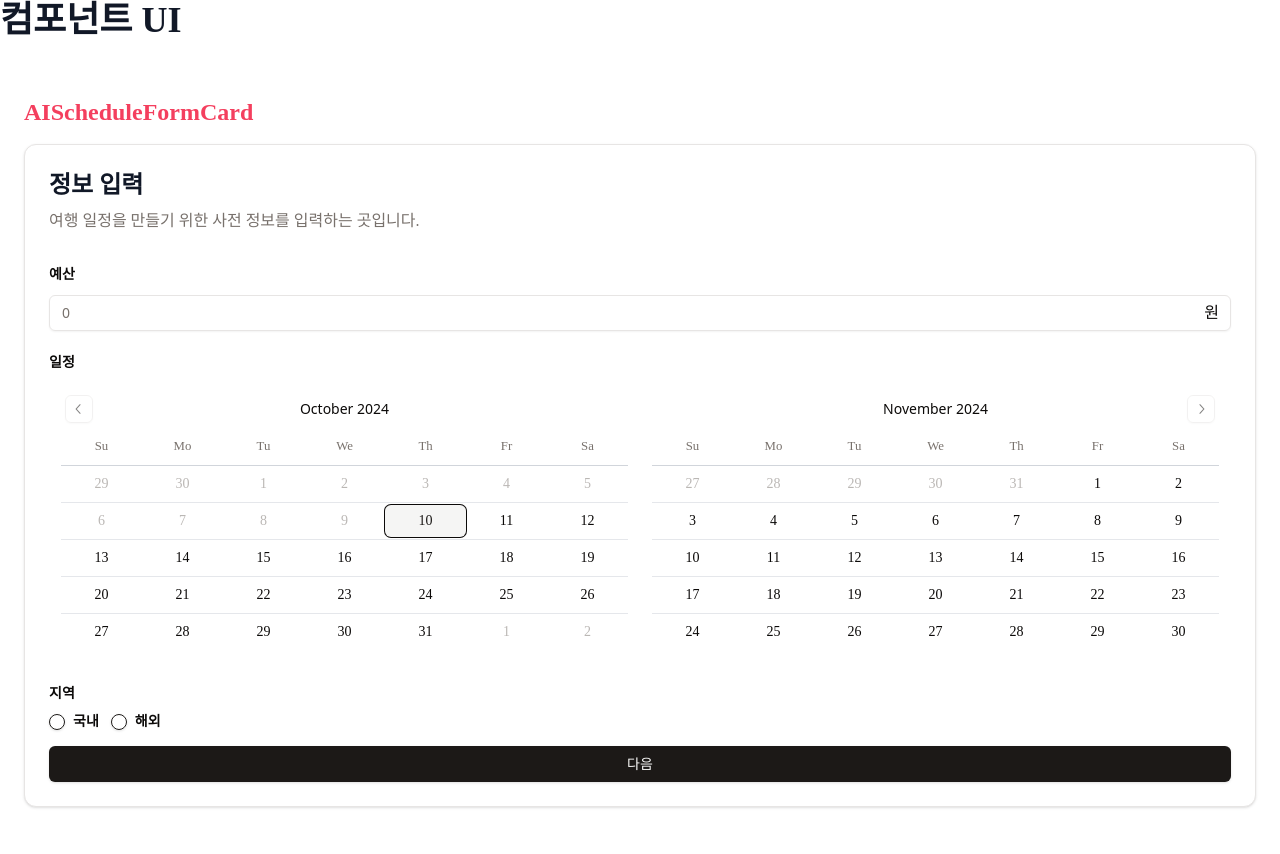
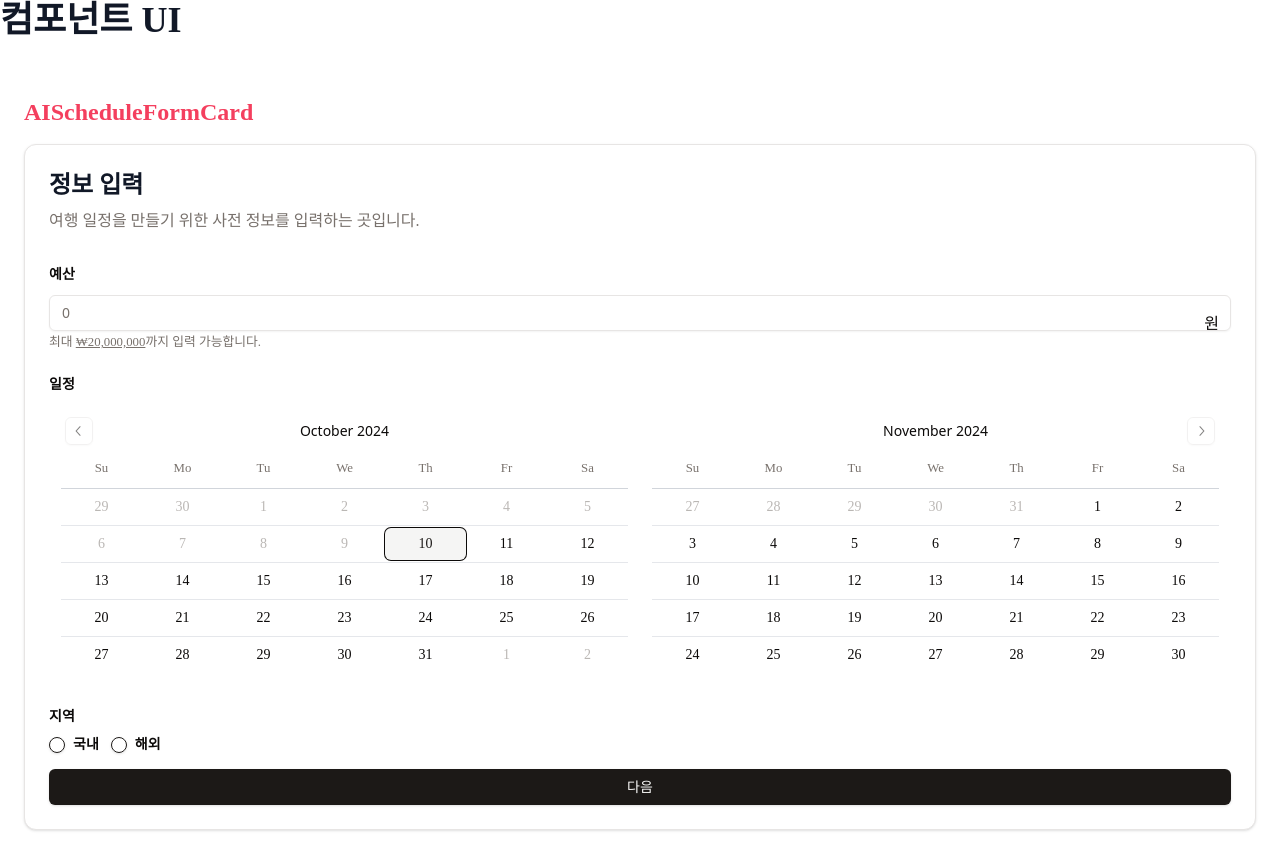
Before and after one commit to HowAboutThere/HowAboutThere-FE, a React (Vite) app in the folder howaboutthere-fe/: page /ui-components in a window 1280 px wide. Before the commit the page ends 831 px from the top, so only its background shows below. Built offline with nearby package versions, Linux system fonts and the light colour scheme; a web font is replaced by a local one.

Commit message:
Add: AISchedulrFormCard 내 예산 폼필드 설명 추가

```diff
--- a/howaboutthere-fe/src/components/Card/AIScheduleFormCard.tsx
+++ b/howaboutthere-fe/src/components/Card/AIScheduleFormCard.tsx
@@ -1,7 +1,7 @@
 import { useForm } from "react-hook-form";
 
 import Card from "./Card";
-import { FormField, FormItem, FormLabel, FormControl, FormMessage, Form } from "../ui/form";
+import { FormField, FormItem, FormLabel, FormControl, FormMessage, Form, FormDescription } from "../ui/form";
 import { Input } from "../ui/input";
 import { RadioGroup, RadioGroupItem } from "../ui/radio-group";
 import { DatePickerWithRange } from "../DatePicker/DatePickerWithRange";
@@ -19,6 +19,10 @@ type AIPlannerFormType = {
 
 export default function AIScheduleFormCard() {
   const form = useForm<AIPlannerFormType>();
+  const wonCurrency = Intl.NumberFormat("ko-KR", {
+    style: "currency",
+    currency: "KRW",
+  });
 
   return (
     <Card title={"정보 입력"} description={"여행 일정을 만들기 위한 사전 정보를 입력하는 곳입니다."}>
@@ -30,6 +34,7 @@ export default function AIScheduleFormCard() {
             render={({ field }) => (
               <FormItem>
                 <FormLabel>예산</FormLabel>
+
                 <div className="relative">
                   <FormControl>
                     <Input
@@ -41,6 +46,9 @@ export default function AIScheduleFormCard() {
                     />
                   </FormControl>
                   <span className="absolute right-3 top-1/2 -translate-y-1/2">원</span>
+                  <FormDescription>
+                    최대 <span className="underline">{wonCurrency.format(MAX_BUDGET)}</span>까지 입력 가능합니다.
+                  </FormDescription>
                 </div>
                 <FormMessage />
               </FormItem>
```
